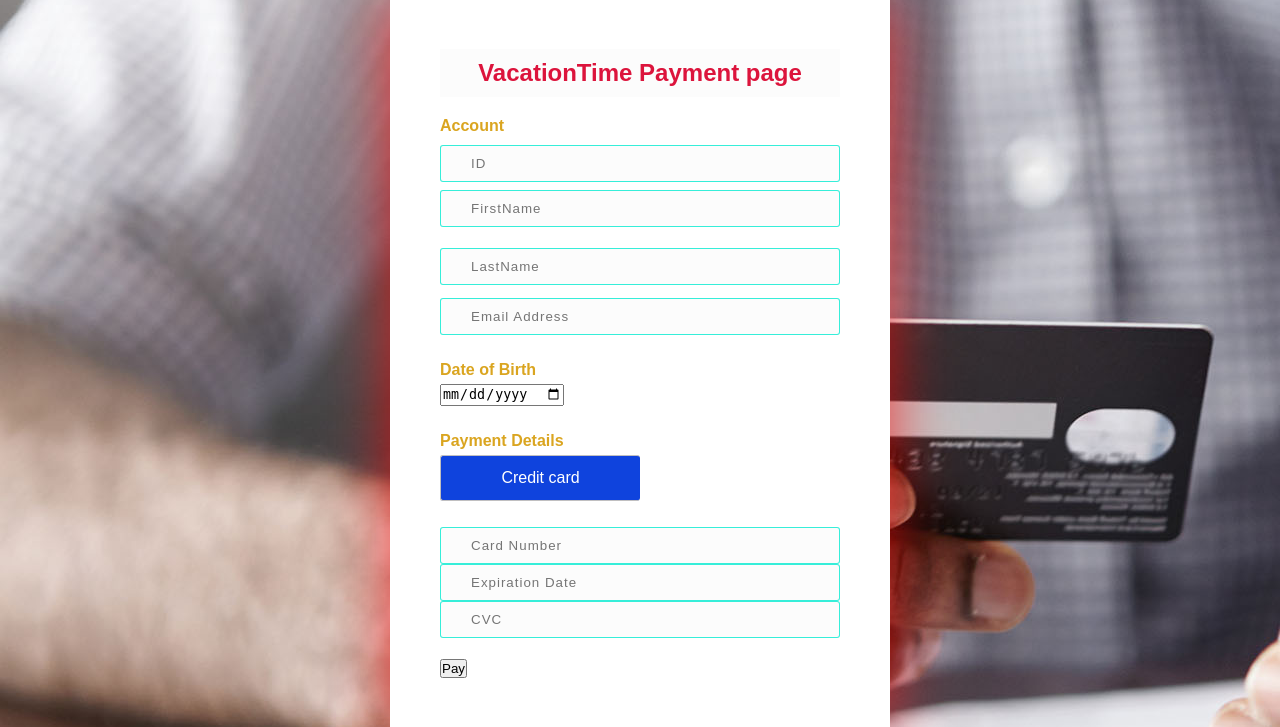
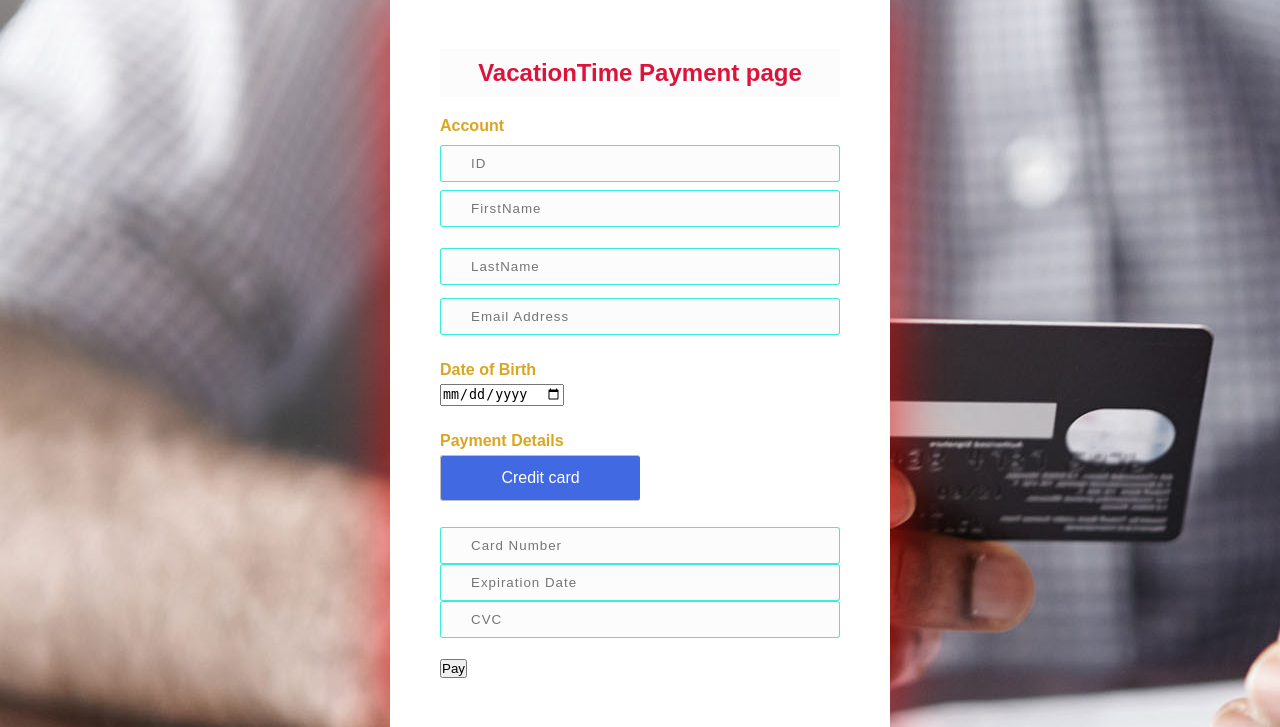
Before and after one commit to vecationTime/VacationTime, a PHP site: page /Payment.html in a window 1280 px wide, after a click on "Credit card". Shown: the part 59-786 px from the top of the page. Run offline with PHP 8.4, Linux system fonts and the light colour scheme.

Commit message:
Update Payment.css

```diff
--- a/Payment.css
+++ b/Payment.css
@@ -1,6 +1,6 @@
 @import url('https://fonts.googleapis.com/css2?family=Montserrat:ital@1&display=swap');
-*
-{
+
+*{
  margin: 0;
  padding: 0;
  box-sizing: border-box;
@@ -8,12 +8,12 @@
 
 body
 {
+    font-family: 'Poppins', sans-serif;
     display: flex;
     justify-content: center;
     align-items: center;
     min-height: 100vh;
     background-image: url("../IMG/payment.jpg");
-    font-family: 'Poppins', sans-serif;
 }
 
 .wrapper
@@ -63,7 +63,8 @@ h4
     margin-right: 0;
 }
 
-.name{
+.name
+{
     padding: 10px 10px 10px 30px;
     width: 100%;
     background-color: #fcfcfc;
@@ -75,14 +76,17 @@ h4
     color: #333;
 }
 
-.name:focus, .dob:focus{
+.name:focus, .dob:focus
+{
     box-shadow: 0 0 6px 3px goldenrod;
     -moz-box-shadow: 0 0 6px 3px goldenrod;
     box-shadow: 0 0 6px 3px goldenrod;
     border: 1px solid goldenrod;
 }
 
-.input-box .icon{
+
+.input-box .icon
+{
     width: 48px;
     display: flex;
     justify-content: center;
@@ -101,14 +105,17 @@ h4
     border-right: none;
 }
 
-.name:focus + .icon{
+.name:focus + .icon
+{
     background-color: #7ed321;
     color: #fff;
     border-right: 1px solid #7ed321;
     border: none;
     transition: 1px;
 }
-.dob{
+
+.dob
+{
    width: 30%;
     padding: 14px;
     text-align: center;
@@ -118,7 +125,9 @@ h4
     border: 1px solid #c0bfc0;
     border-radius: 3px;
 }
-.radio{
+
+.radio
+{
  display: none;
 }
 
@@ -147,7 +156,7 @@ h4
 
 .radio:checked + label
 {
-    background-color: rgb(15, 67, 221);
+    background-color: royalblue;
     color: #fff;
     transition: 0.5s;
 }
@@ -165,7 +174,8 @@ h4
     transition: all 0.2S ease;
 }
 
-.input-box select:focus{
+.input-box select:focus
+{
     background-color: crimson;
     color: #fff;
     text-align: center;
```
